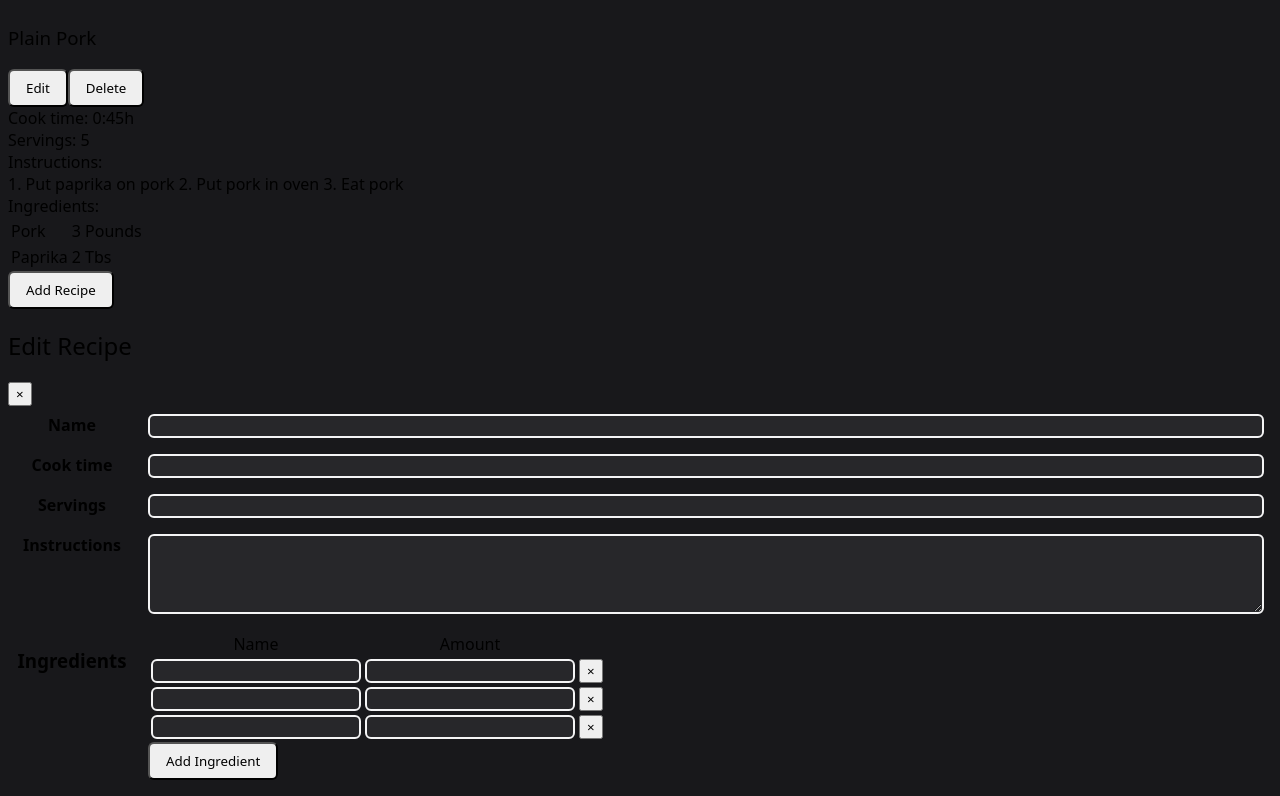
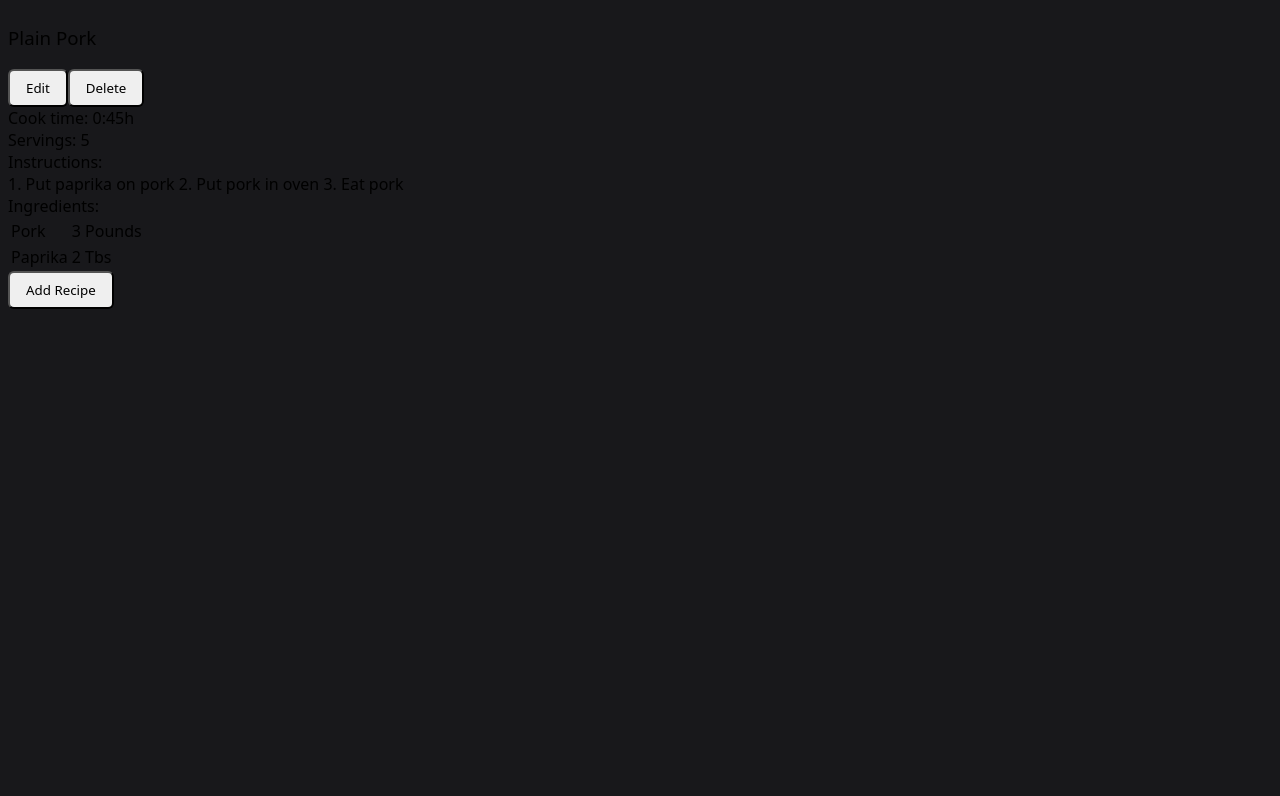
Before and after one commit to MilosD15/recipe-list-app, a React (Create React App) app: page / in a window 1280 px wide. Shown: the part 288-1084 px from the top of the page. After the commit the page ends 800 px from the top, so only its background shows below. Built offline with nearby package versions, Linux system fonts and the light colour scheme.

Commit message:
populating recEdit fields with certain recipe data

```diff
--- a/src/components/App.js
+++ b/src/components/App.js
@@ -8,10 +8,14 @@ export const RecipeContext = React.createContext();
 export const APP_PREFIX = 'COOKING_WITH_REACT';
 
 function App() {
+  const [selectedRecipeId, setSelectedRecipeId] = useState();
   const [recipes, setRecipes] = useState(getInitialRecipes());
+  const selectedRecipe = recipes.find(recipe => recipe.id === selectedRecipeId);
+
   const recipeContextValue = {
     handleAddRecipe,
-    handleDeleteRecipe
+    handleDeleteRecipe,
+    handleSelectRecipe
   }
 
   useEffect(() => {
@@ -23,6 +27,10 @@ function App() {
     if (recipesJSON != null) return [...JSON.parse(recipesJSON)];
 
     return sampleRecipes;
+  }
+
+  function handleSelectRecipe(id) {
+    setSelectedRecipeId(id);
   }
 
   function handleAddRecipe() {
@@ -52,7 +60,7 @@ function App() {
     <RecipeContext.Provider value={recipeContextValue}>
       <div className="flex flex-col-reverse bg-zinc-900 text-zinc-100 md:flex-row md:min-h-screen">
         <RecipeList recipes={recipes} />
-        <RecipeEdit />
+        {selectedRecipe && <RecipeEdit recipe={selectedRecipe} />}
       </div>
     </RecipeContext.Provider>
   )
--- a/src/components/IngredientEdit.js
+++ b/src/components/IngredientEdit.js
@@ -1,13 +1,13 @@
 import React from 'react'
 
-export default function IngredientEdit() {
+export default function IngredientEdit({ ingredient }) {
   return (
     <tr>
       <td className="w-[45%]">
-        <input type="text" className="form-input w-full mb-1"></input>
+        <input type="text" className="form-input w-full mb-1" value={ingredient.name}></input>
       </td>
       <td className="w-[45%]">
-        <input type="text" className="form-input w-full mb-1"></input>
+        <input type="text" className="form-input w-full mb-1" value={ingredient.amount}></input>
       </td>
       <td className="w-[10%] text-center text-xl">
         <button className="rounded-md transition-all duration-300 bg-red-600 hover:bg-red-700 focus:bg-red-700 px-2 py-0 mb-1">&times;</button>
--- a/src/components/Recipe.js
+++ b/src/components/Recipe.js
@@ -4,7 +4,7 @@ import { RecipeContext } from './App';
 import { motion } from 'framer-motion';
 
 export default function Recipe(props) {
-  const {handleDeleteRecipe} = useContext(RecipeContext);
+  const { handleDeleteRecipe, handleSelectRecipe } = useContext(RecipeContext);
   const {
     id,
     name,
@@ -24,7 +24,12 @@ export default function Recipe(props) {
         <div className="flex justify-between py-3 items-center">
           <h3 className="text-xl">{name}</h3>
           <div className="flex gap-4">
-            <button className='theme-button bg-blue-500 hover:bg-blue-600 focus:bg-blue-600'>Edit</button>
+            <button
+              className='theme-button bg-blue-500 hover:bg-blue-600 focus:bg-blue-600'
+              onClick={() => handleSelectRecipe(id)}
+            >
+              Edit
+            </button>
             <button
               className='theme-button bg-red-600 hover:bg-red-700 focus:bg-red-700'
               onClick={() => handleDeleteRecipe(id)}
--- a/src/components/RecipeEdit.js
+++ b/src/components/RecipeEdit.js
@@ -1,27 +1,37 @@
 import React from 'react';
 import IngredientEdit from "./IngredientEdit";
 
-export default function RecipeEdit() {
+export default function RecipeEdit({ recipe }) {
+  const { name, cookTime, servings, instructions, ingredients } = recipe;
+
   return (
-    <div className="w-full md:w-1/2">
+    <div className="
+      w-full
+      border-r-0
+      border-solid
+      border-zinc-40
+      border-b-2
+      md:w-1/2
+      md:border-l-2
+      md:border-b-0">
       <h2 className="text-2xl text-center pt-5 pb-4">Edit Recipe</h2>
       <button className="text-4xl px-3 absolute top-0 right-0 mr-1 mt-1">&times;</button>
       <form id="change-recipe-data" className="p-4 pt-0 w-full">
         <div className="form-group">
           <label htmlFor="recipe-name" className="form-label">Name</label>
-          <input type="text" name="recipe-name" id="recipe-name" className="form-input" />
+          <input type="text" name="recipe-name" id="recipe-name" className="form-input" value={name} />
         </div>
         <div className="form-group">
           <label htmlFor="recipe-cook-time" className="form-label">Cook time</label>
-          <input type="text" name="recipe-cook-time" id="recipe-cook-time" className="form-input" />
+          <input type="text" name="recipe-cook-time" id="recipe-cook-time" className="form-input" value={cookTime} />
         </div>
         <div className="form-group">
           <label htmlFor="recipe-servings" className="form-label">Servings</label>
-          <input type="number" min="1" name="recipe-servings" id="recipe-servings" className="form-input" />
+          <input type="number" min="1" name="recipe-servings" id="recipe-servings" className="form-input" value={servings} />
         </div>
         <div className="form-group">
           <label htmlFor="recipe-instructions" className="form-label">Instructions</label>
-          <textarea id="recipe-instructions" name="recipe-instructions" className="form-input resize-y" rows="4"></textarea>
+          <textarea id="recipe-instructions" name="recipe-instructions" className="form-input resize-y" rows="4">{instructions}</textarea>
         </div>
         <div className="form-group flex-col sm:flex-row md:flex-col lg:flex-row">
           <h3 className="form-label">Ingredients</h3>
@@ -34,9 +44,13 @@ export default function RecipeEdit() {
                 </tr>
               </thead>
               <tbody>
-                <IngredientEdit />
-                <IngredientEdit />
-                <IngredientEdit />
+                {
+                  ingredients.map(ingredient => {
+                    return (
+                      <IngredientEdit key={ingredient.id} ingredient={ingredient} />
+                    )
+                  })
+                }
               </tbody>
             </table>
             <button className="theme-button bg-blue-500 hover:bg-blue-600 focus:bg-blue-600 m-auto">Add Ingredient</button>
--- a/src/components/RecipeList.js
+++ b/src/components/RecipeList.js
@@ -8,15 +8,9 @@ export default function RecipeList({ recipes }) {
   return (
       <div className='recipes-list
       w-full
-      border-r-0
-      border-solid
-      border-zinc-400
-      border-t-2
       flex flex-col
       items-center
-      md:w-1/2
-      md:border-r-2
-      md:border-t-0
+      md:flex-1
       md:min-h-screen
       '>
         <div className="pt-5 text-2xl">Recipes</div>
--- a/src/css/app.css
+++ b/src/css/app.css
@@ -4,6 +4,16 @@
 
 body {
     @apply bg-zinc-900;
+}
+
+/* HIDING SCROLLBAR */
+body::-webkit-scrollbar {
+    display: none;
+}
+
+body {
+    -ms-overflow-style: none;  /* IE and Edge */
+    scrollbar-width: none;  /* Firefox */
 }
 
 * {
```
